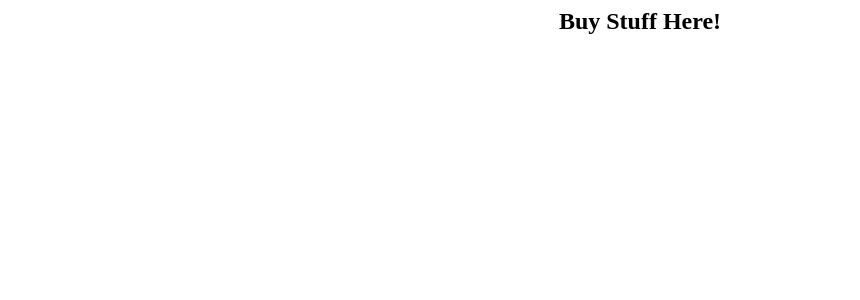
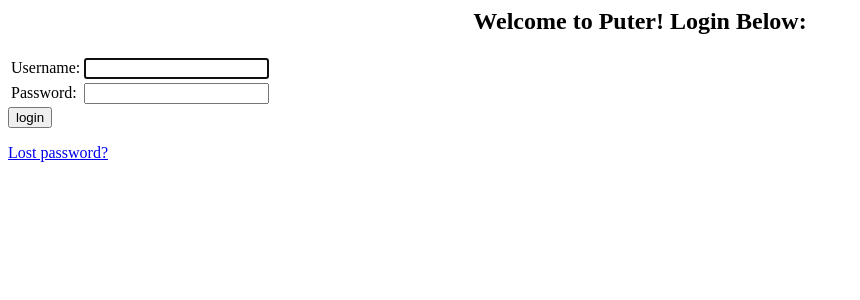
Before and after one commit to TheAeroHead/Puter, a Django app: page /login/login/ in a window 1280 px wide. Shown: the top 300 px of the page, without its empty margins (0-860 px from the left). Run offline with Django 3.2, Linux system fonts and the light colour scheme; some libraries are stand-ins or nearby versions.

Commit message:
Updated with some tweaks to views (can now access login page, but doesn't show form properly).

```diff
--- a/Puter/settings.py
+++ b/Puter/settings.py
@@ -129,3 +129,5 @@ STATIC_URL = '/static/'
 # Stripe Keys (will need to be hashed and protected)
 STRIPE_SECRET_KEY = 'sk_test_BhA6JSfkTSkoOeaxeuVDsLJj'
 STRIPE_PUBLISHABLE_KEY = 'pk_test_wCGhzCW4WE5vQW3inKtCIoej'
+
+LOGIN_REDIRECT_URL = '/'
--- a/Puter/urls.py
+++ b/Puter/urls.py
@@ -20,8 +20,7 @@ from django.contrib.auth import views as auth_views
 
 urlpatterns = [
     path('admin/', admin.site.urls),
-	#path('', include('users.urls')), 	# login page should be here
+	path('', include('users.urls')), 	# login page should be here
 	path('login/', include('django.contrib.auth.urls')),
 	path('charge/', include('payments.urls')),
-	#path('', views.LoginPageView.as_view(), name='login'),
 ]
--- /dev/null
+++ b/templates/base.html
@@ -0,0 +1,14 @@
+<!-- templates/base.html -->
+{% load staticfiles %}
+<!DOCTYPE html>
+<html>
+    <head>
+        <title>Puter</title>
+    </head>
+
+    <body>
+    {% block content %}
+
+	{% endblock content %}
+    </body>
+</html>
--- a/templates/registration/login.html
+++ b/templates/registration/login.html
@@ -1,6 +1,7 @@
 <!-- templates/registration/login.html -->
 <HTML>
-{% extends "home.html" %}
+ {% extends "base.html" %}
+ {% block content %}
 <HEAD>
 	{% load staticfiles %}
 </HEAD>
@@ -10,8 +11,6 @@
 </center>
 
 
-
-{% block content %}
 
 {% if form.errors %}
 <p>Your username and password didn't match. Please try again.</p>
--- /dev/null
+++ b/users/urls.py
@@ -0,0 +1,11 @@
+# users/urls.py
+from django.urls import path
+from django.conf.urls import include
+
+from . import views
+
+urlpatterns = [
+	#path('login/', views.login, name='login'),
+	path('login/', include('django.contrib.auth.urls')),
+	path('', views.LoginPageView.as_view(), name='login'),
+]
--- a/users/views.py
+++ b/users/views.py
@@ -1,3 +1,4 @@
+# users/views.py
 from django.shortcuts import render
 from django.views.generic.base import TemplateView
 
```
